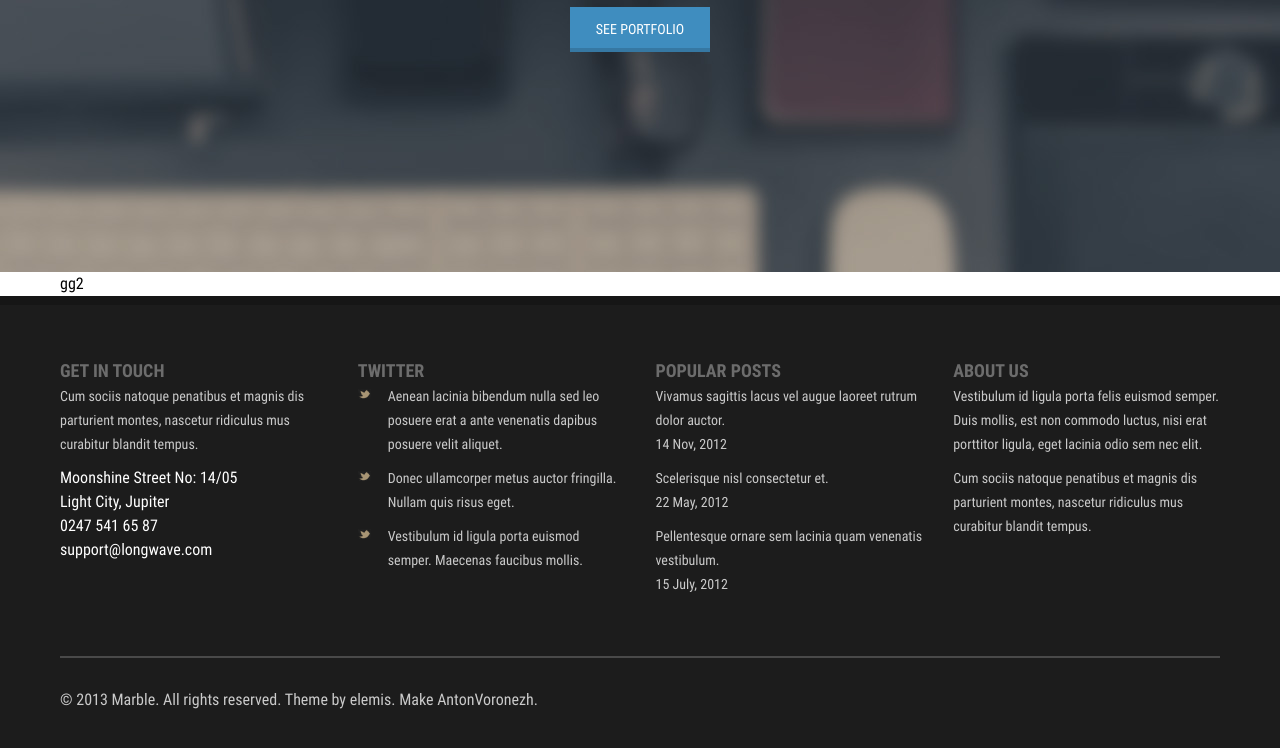
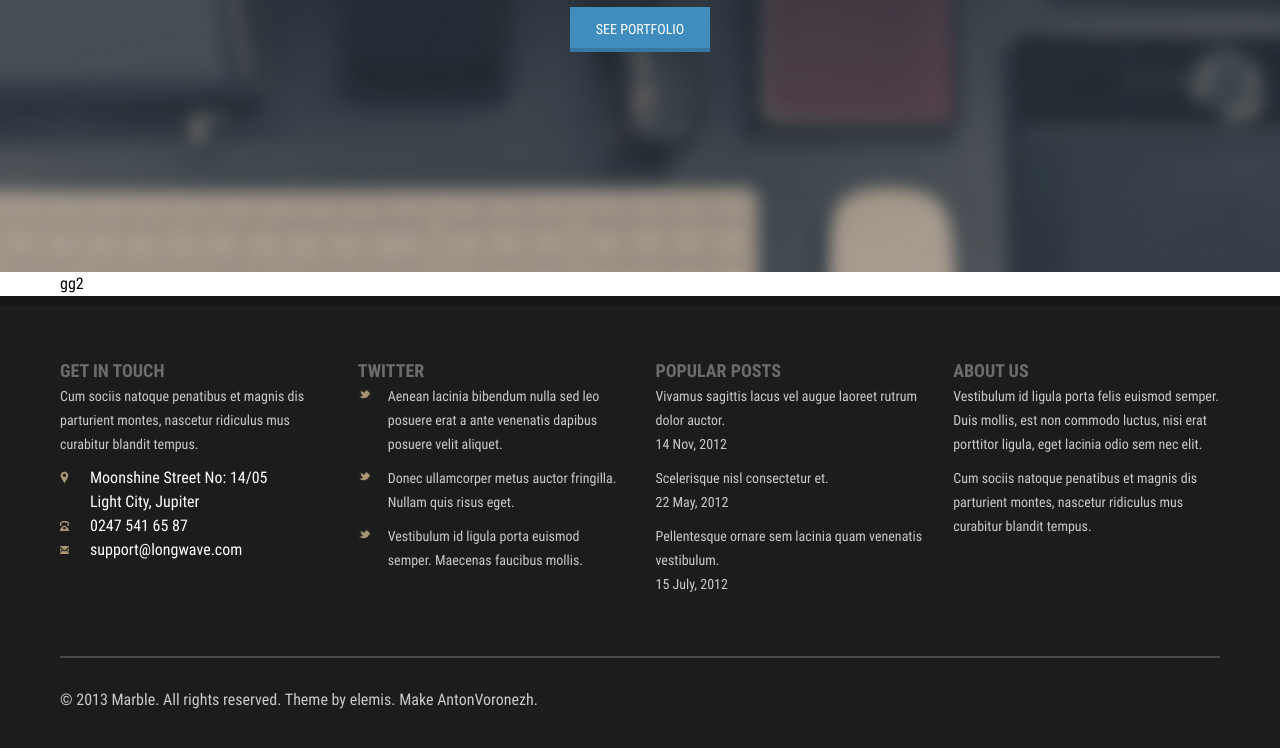
Before and after one commit to AntonVoronezh/educaton-HTML-CSS-12-marble, a plain HTML site: page index.html in a window 1280 px wide. Shown: the part 458-1206 px from the top of the page. Drawn offline with Linux system fonts and the light colour scheme.

Commit message:
add style for address__item block:

```diff
--- a/css/blocks/footer/footer-text.css
+++ b/css/blocks/footer/footer-text.css
@@ -65,3 +65,49 @@
     background-position: center center;
     background-repeat: no-repeat;
 }
+
+.address__item--address,
+.address__item--phone,
+.address__item--mail {
+    position: relative;
+    padding-left: 30px;
+}
+
+.address__item--address::before {
+    content: "";
+    position: absolute;
+    left: 0;
+    top: 5px;
+    width: 9px;
+    height: 13px;
+    display: inline-block;
+    background-image: url('../../../img/icons/footer/Fill.png');
+    background-position: center center;
+    background-repeat: no-repeat;
+}
+
+.address__item--phone::before {
+    content: "";
+    position: absolute;
+    left: 0;
+    top: 5px;
+    width: 9px;
+    height: 13px;
+    display: inline-block;
+    background-image: url('../../../img/icons/footer/Phone.png');
+    background-position: center center;
+    background-repeat: no-repeat;
+}
+
+.address__item--mail::before {
+    content: "";
+    position: absolute;
+    left: 0;
+    top: 5px;
+    width: 9px;
+    height: 13px;
+    display: inline-block;
+    background-image: url('../../../img/icons/footer/Message_small.png');
+    background-position: center center;
+    background-repeat: no-repeat;
+}
--- a/index.html
+++ b/index.html
@@ -86,15 +86,15 @@
                         </p>
                         <address class="address">
                             <ul class="address__list">
-                                <li class="address__item">
+                                <li class="address__item address__item--address">
                                     Moonshine Street No: 14/05
                                     <br>
                                     Light City, Jupiter
                                 </li>
-                                <li class="address__item">
+                                <li class="address__item address__item--phone">
                                     0247 541 65 87
                                 </li>
-                                <li class="address__item">
+                                <li class="address__item address__item--mail">
                                     support@longwave.com
                                 </li>
                             </ul>
```
